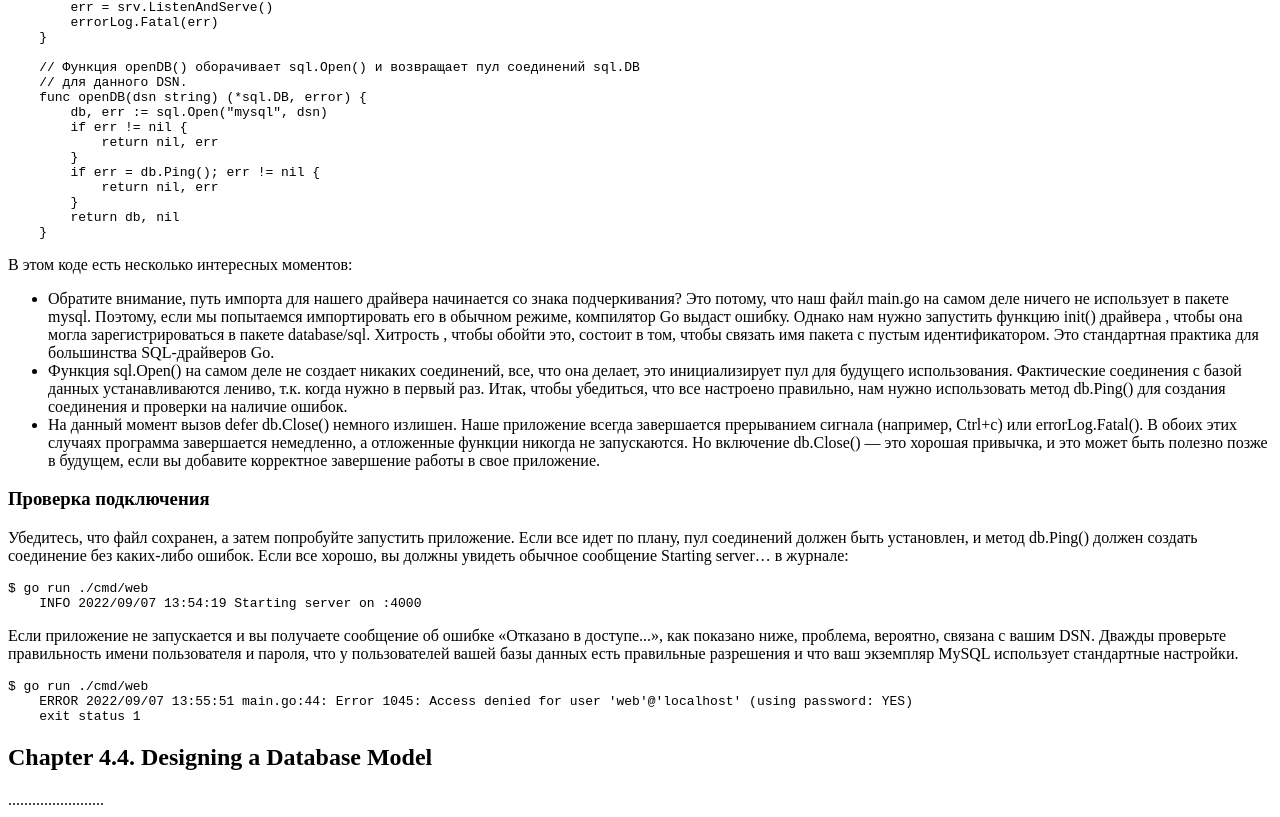
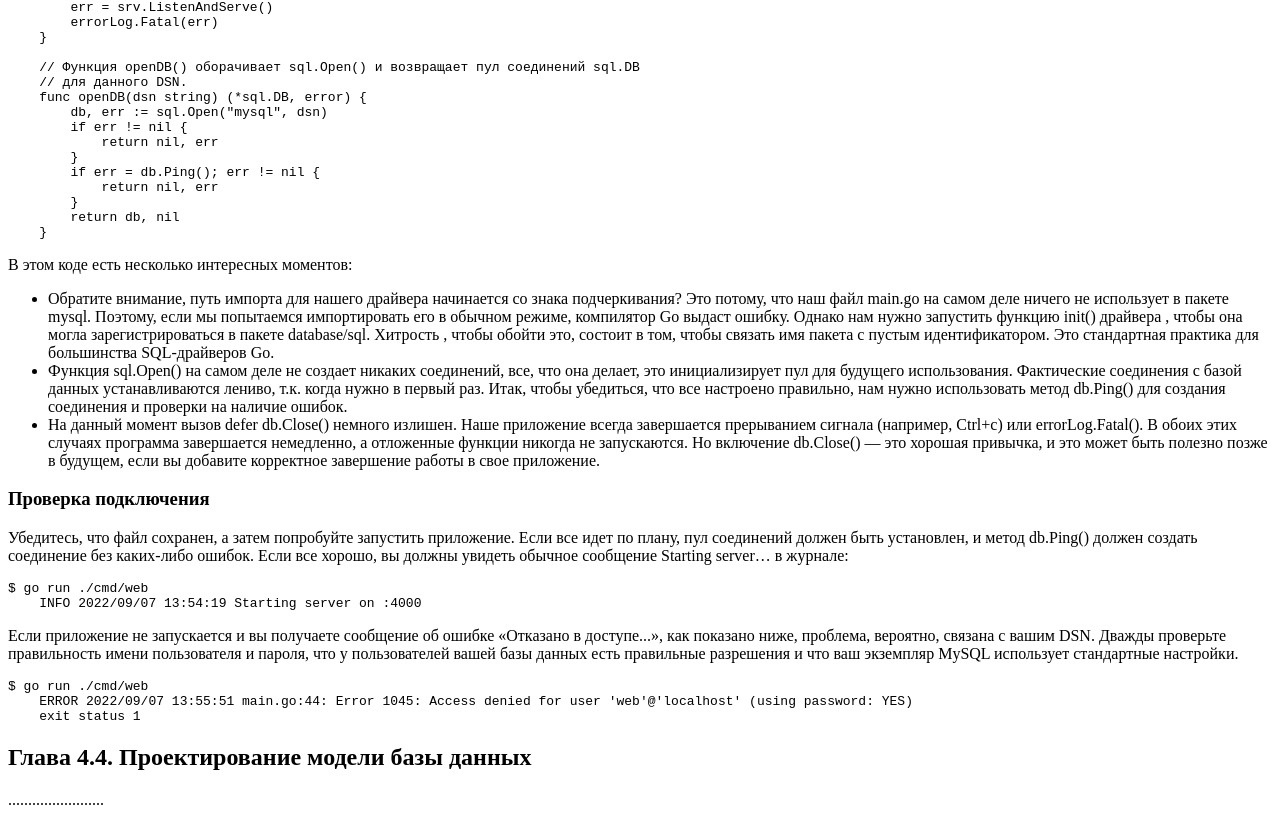
Before and after one commit to turamant/go-book, a plain HTML site: page page10.html in a window 1280 px wide. Shown: the part 4696-5513 px from the top of the page. Drawn offline with Linux system fonts and the light colour scheme.

Commit message:
add pages,,,

```diff
--- a/page10.html
+++ b/page10.html
@@ -334,8 +334,7 @@
     ERROR 2022/09/07 13:55:51 main.go:44: Error 1045: Access denied for user 'web'@'localhost' (using password: YES)
     exit status 1</code></pre>
 
-   <h2> Chapter 4.4.
-    Designing a Database Model</h2>
+   <h2>Глава 4.4. Проектирование модели базы данных</h2>
 ........................
 </body>
 </html>
```
